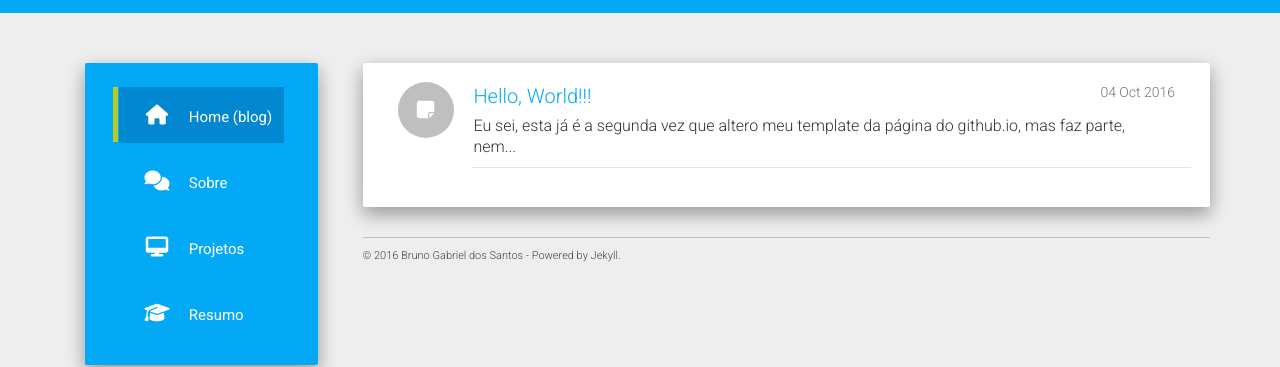
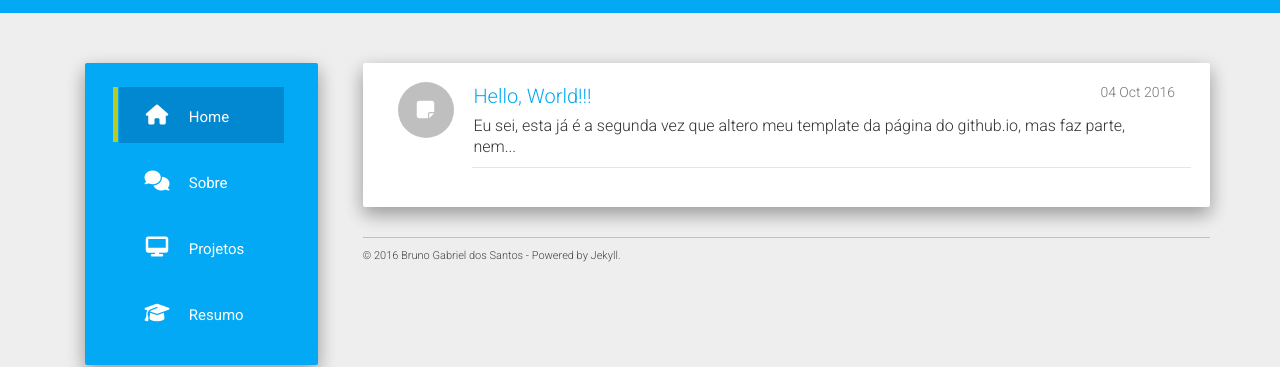
Before and after one commit to brunogabriel/brunogabriel.github.io, a Jekyll site: the page built from index.html, in a window 1280 px wide. Shown: the part 219-586 px from the top of the page. Built offline with Jekyll 4.4.1, drawn with Linux system fonts in a browser that asks for light colours; nearby versions of some CDN libraries; the list of posts is cut into pages by our own code.

Commit message:
Using home

```diff
--- a/_data/urls.json
+++ b/_data/urls.json
@@ -1,6 +1,6 @@
 [
   {
-    "text": "Home (blog)",
+    "text": "Home",
     "url": "/",
     "icon": "fa-home",
     "layout": "post"
```
